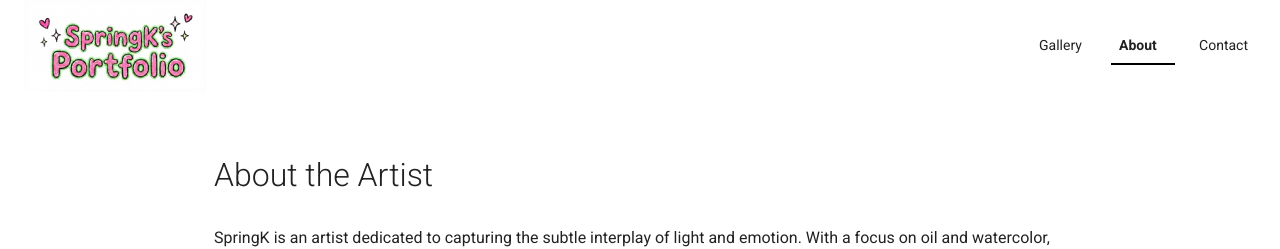
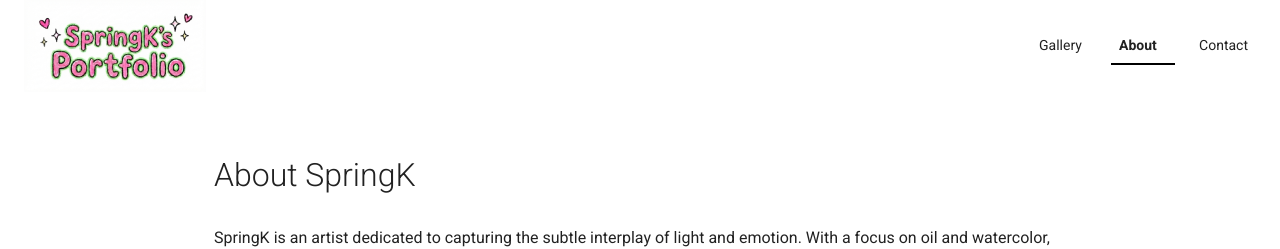
Before and after one commit to jaylee1021/springk_portfolio, a Next.js app: page /about in a window 1280 px wide. Shown: the top 249 px of the page. Built offline with nearby package versions, Linux system fonts and the light colour scheme.

Commit message:
change about the artest to about springk

```diff
--- a/src/app/about/page.tsx
+++ b/src/app/about/page.tsx
@@ -8,7 +8,7 @@ export default function About() {
   return (
     <Container maxWidth="md" sx={{ py: 8 }}>
       <Typography variant="h2" gutterBottom>
-        About the Artist
+        About SpringK
       </Typography>
       <Box sx={{ my: 4 }}>
         <Typography variant="body1" paragraph>
```
